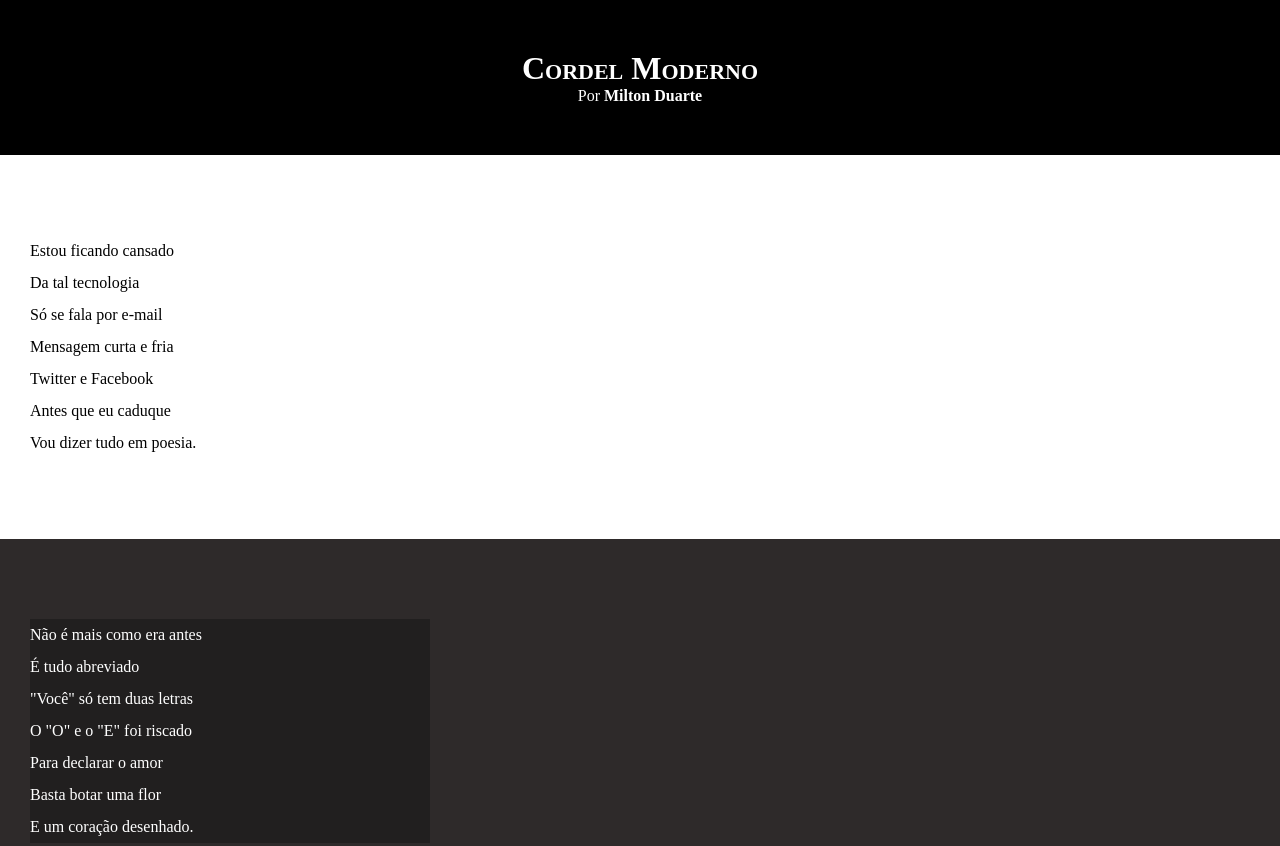
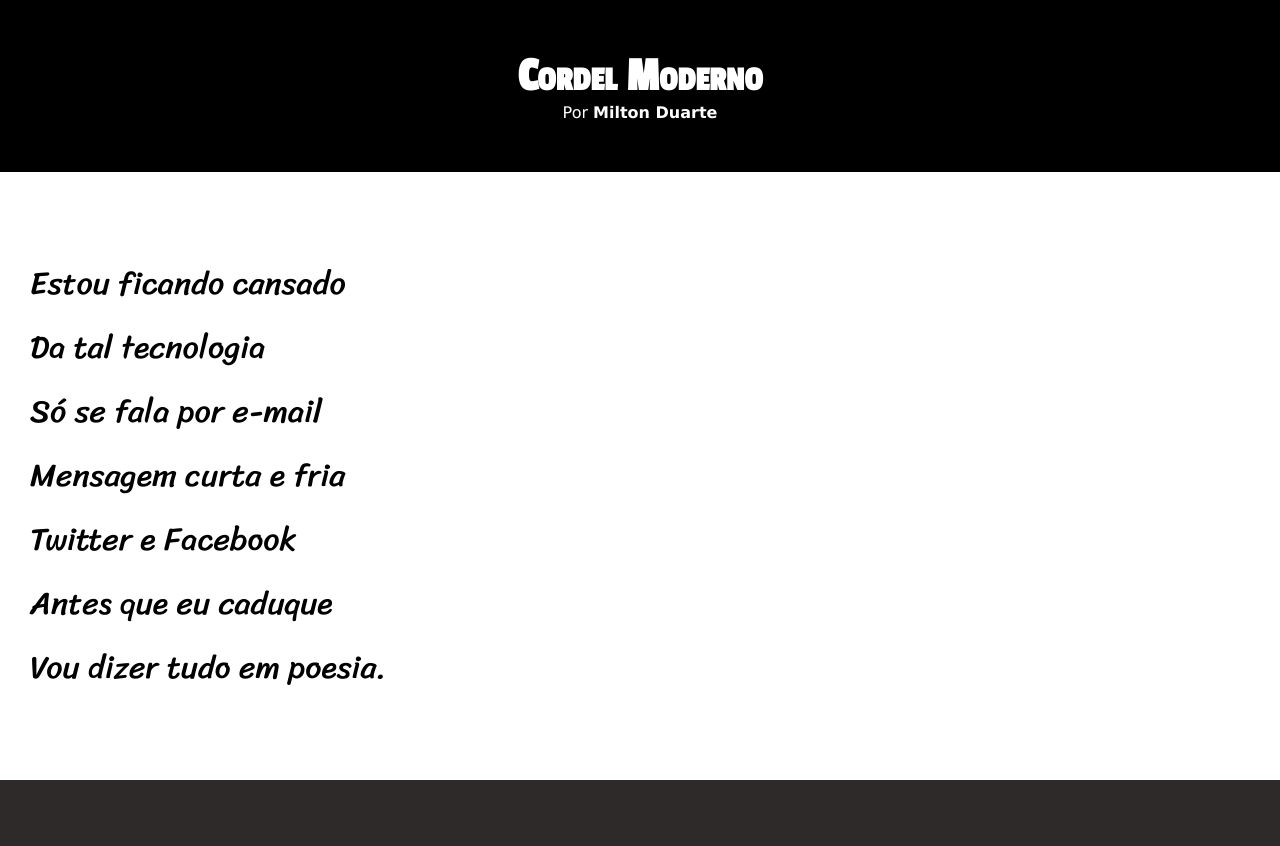
Before and after one commit to BrunoReis25/HTML-CSS, a plain HTML site: page desafios/d012/index.html in a window 1280 px wide. Shown: the top 846 px of the page. Drawn offline with Linux system fonts and the light colour scheme.

Commit message:
atualizacao do estilo

```diff
--- a/desafios/d012/estilo/style.css
+++ b/desafios/d012/estilo/style.css
@@ -1,4 +1,16 @@
 @charset "UTF-8";
+
+@import url('https://fonts.googleapis.com/css2?family=Passion+One&display=swap');
+
+@import url('https://fonts.googleapis.com/css2?family=Sriracha&display=swap');
+
+/* font-family: 'Passion One', cursive; */
+
+:root {
+      --font01: Verdana, Geneva, Tahoma, sans-serif;
+      --font02: 'Passion One', cursive;
+      --font03: 'Sriracha', cursive;
+}
 
 * {
       margin: 0px;
@@ -6,6 +18,7 @@
 }
 
 html, body {
+      font-family: var(--font01);
       min-height: 100vh;
       background-color: darkgray;
 }
@@ -20,6 +33,8 @@ header {
 
 header > h1{
       font-variant: small-caps;
+      font-family: var(--font02);
+      font-size: 3em;
 }
 
 header > p {
@@ -42,6 +57,8 @@ section {
       padding-bottom: 10vh;
       line-height: 2em;
       padding-left: 30px;
+      font-family: var(--font03);
+      font-size: 2.5vw;
 }
 
 section.normal {
@@ -55,8 +72,9 @@ section.imagem {
 }
 
 section.imagem > p {
-      width: 400px;
+      display: inline-block;
       background-color: rgba(0, 0, 0, 0.274);
+      padding: 7px;
 }
 
 footer {
```
